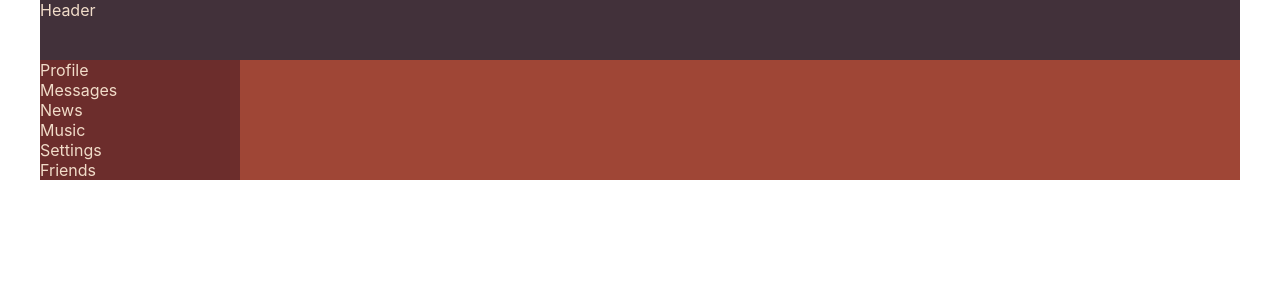
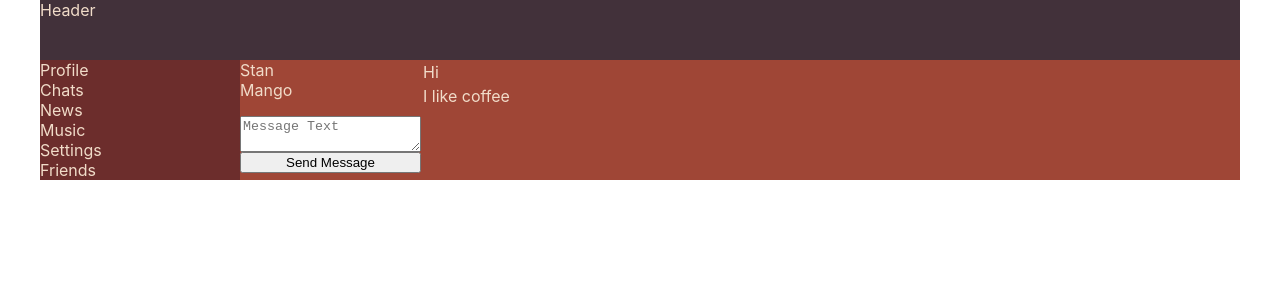
Before and after one commit to MihaDarin/my-first-react, a React (Create React App) app: page /chats in a window 1280 px wide. Shown: the top 300 px of the page. Built offline with nearby package versions, Linux system fonts and the light colour scheme.

Commit message:
messages переименовано в chats, добавлены компоненты для каждого чата, сообщения, настроена маршрутизация и обмен данными со state

```diff
--- a/src/App.js
+++ b/src/App.js
@@ -2,8 +2,9 @@ import "./App.css";
 import Header from "./components/Header/Header";
 import Sidebar from "./components/Sidebar/Sidebar";
 import Profile from "./components/Profile/Profile";
-import Messages from "./components/Messages/Messages";
+import Chats from "./components/Chats/Chats";
 import { Route, Routes } from "react-router-dom";
+
 function App(props) {
   return (
     <div className="app-wrapper">
@@ -20,7 +21,16 @@ function App(props) {
             />
           }
         />
-        <Route path="/messages" element={<Messages />} />
+        <Route
+          path="/chats"
+          element={
+            <Chats
+              state={props.state.chatsPage}
+              sendMessage={props.sendMessage}
+              updateMessageText={props.updateMessageText}
+            />
+          }
+        />
         {/* <News />
       <Music />
       <Settings />
--- /dev/null
+++ b/src/components/Chats/Chat/Chat.js
@@ -0,0 +1,17 @@
+import React from "react";
+import style from "./Chat.module.css";
+import { NavLink } from "react-router-dom";
+
+const Chat = (props) => {
+  const isActive = () => {
+    return (currentChat) =>
+      currentChat.isActive ? style.active : style.dialog;
+  };
+  let path = "/chats/" + props.id;
+  return (
+    <NavLink className={isActive()} to={path}>
+      {props.name}
+    </NavLink>
+  );
+};
+export default Chat;
--- /dev/null
+++ b/src/components/Chats/Chat/Chat.module.css
@@ -0,0 +1,8 @@
+.dialog {
+  text-decoration: none;
+  color: #f1dcc9;
+}
+.active {
+  color: aqua;
+  text-decoration: none;
+}
--- /dev/null
+++ b/src/components/Chats/Chats.js
@@ -0,0 +1,43 @@
+import React from "react";
+import style from "./Chats.module.css";
+import Chat from "./Chat/Chat";
+import Message from "./Message/Message";
+
+const Chats = (props) => {
+  const chats = props.state.usersData.map((chat) => {
+    return <Chat id={chat.id} name={chat.userName} />;
+  });
+  const messages = props.state.messagesData.map((message) => {
+    return <Message id={message.id} messageText={message.messageText} />;
+  });
+
+  let newMessage = React.createRef();
+
+  const sendMessage = () => {
+    props.sendMessage();
+  };
+
+  const updateMessageText = () => {
+    let text = newMessage.current.value;
+    props.updateMessageText(text);
+  };
+  return (
+    <div className={style.chats}>
+      <div className={style.chats_items}>{chats}</div>
+      <div>
+        <div>{messages}</div>
+      </div>
+      <div className={style.chats_items}>
+        <textarea
+          placeholder="Message Text"
+          ref={newMessage}
+          onChange={updateMessageText}
+          value={props.state.newMessageText}
+        />
+        <button onClick={sendMessage}>Send Message</button>
+      </div>
+    </div>
+  );
+};
+
+export default Chats;
--- a/src/components/Messages/Messages.module.css
+++ b/src/components/Chats/Chats.module.css
@@ -1,8 +1,8 @@
-.messages {
+.chats {
   display: grid;
   grid-template-columns: 2fr 10fr;
 }
-.messages_items {
+.chats_items {
   display: flex;
   flex-direction: column;
 }
--- /dev/null
+++ b/src/components/Chats/Message/Message.js
@@ -0,0 +1,7 @@
+import React from "react";
+import style from "./Message.module.css";
+const Message = (props) => {
+  return <div className={style.item}>{props.messageText}</div>;
+};
+
+export default Message;
--- /dev/null
+++ b/src/components/Chats/Message/Message.module.css
@@ -0,0 +1,3 @@
+.item {
+  padding: 2px;
+}
--- a/src/components/Messages/Messages.js
+++ /dev/null
@@ -1,7 +0,0 @@
-import React from "react";
-import style from "./Messages.module.css";
-const Messages = () => {
-  return <div className={style.messages}>Messages</div>;
-};
-
-export default Messages;
--- a/src/components/Sidebar/Sidebar.js
+++ b/src/components/Sidebar/Sidebar.js
@@ -1,6 +1,7 @@
 import React from "react";
 import { NavLink } from "react-router-dom";
 import style from "./Sidebar.module.css";
+
 const Sidebar = () => {
   const activeLink = () => {
     return (sideData) => (sideData.activeLink ? style.active : style.item);
@@ -13,8 +14,8 @@ const Sidebar = () => {
         </NavLink>
       </div>
       <div>
-        <NavLink to="/messages" className={activeLink()}>
-          Messages
+        <NavLink to="/chats" className={activeLink()}>
+          Chats
         </NavLink>
       </div>
       <div>
--- a/src/redux/State.js
+++ b/src/redux/State.js
@@ -2,7 +2,7 @@ let rerenderEntireTree = () => {
   // this function is just for "observer" in rerenderer function
 };
 let state = {
-  messagesPage: {
+  chatsPage: {
     usersData: [
       { id: 0, userName: "Stan" },
       { id: 1, userName: "Mango" },
@@ -45,14 +45,14 @@ export let updateNewPostText = (newText) => {
 export let sendMessage = () => {
   let newMessage = {
     id: 2,
-    messageText: state.messagesPage.newMessageText,
+    messageText: state.chatsPage.newMessageText,
   };
-  state.messagesPage.messagesData.push(newMessage);
-  state.messagesPage.newMessageText = "";
+  state.chatsPage.messagesData.push(newMessage);
+  state.chatsPage.newMessageText = "";
   rerenderEntireTree();
 };
 export let updateMessageText = (newText) => {
-  state.messagesPage.newMessageText = newText;
+  state.chatsPage.newMessageText = newText;
   rerenderEntireTree();
 };
 
```
